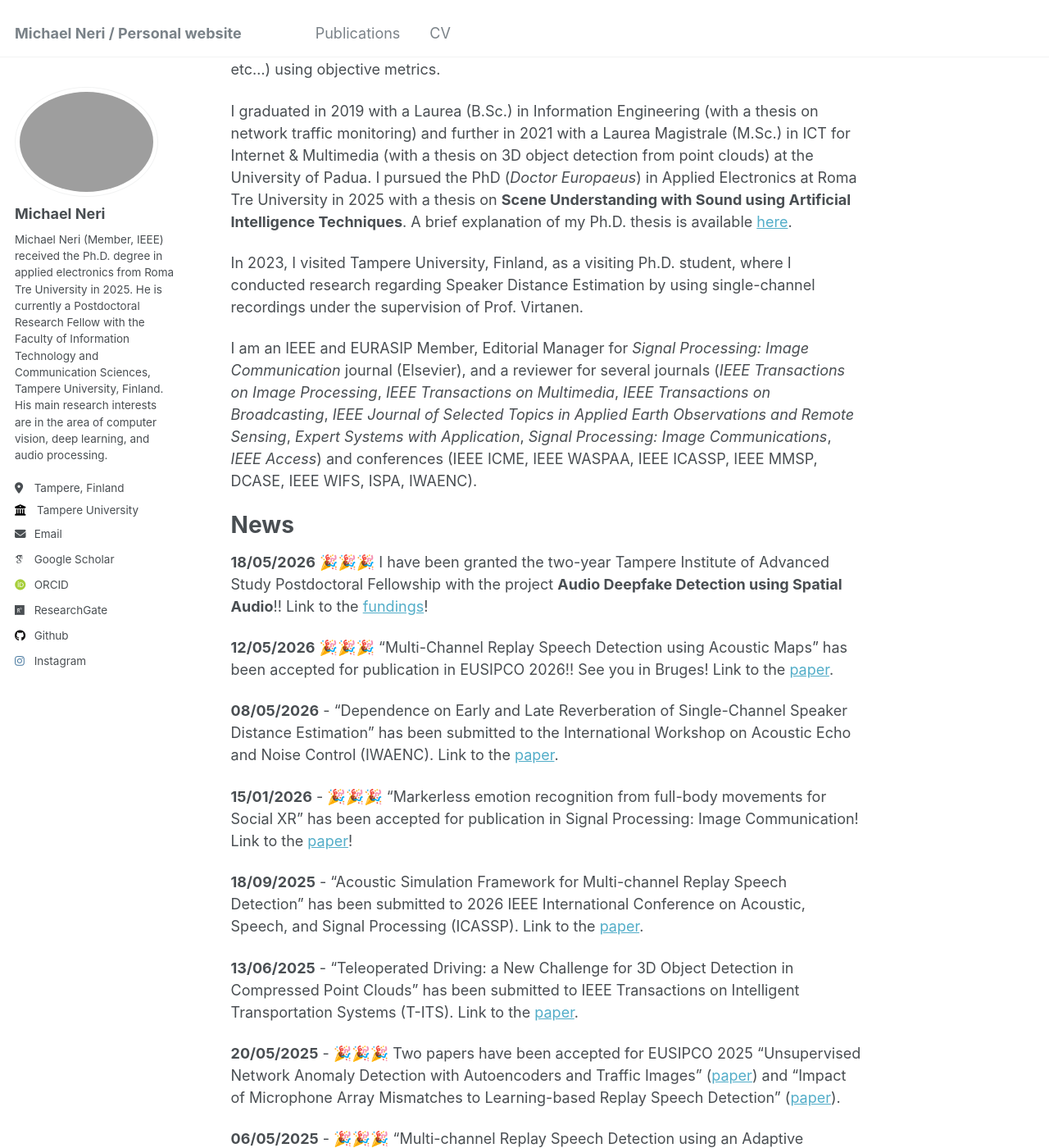
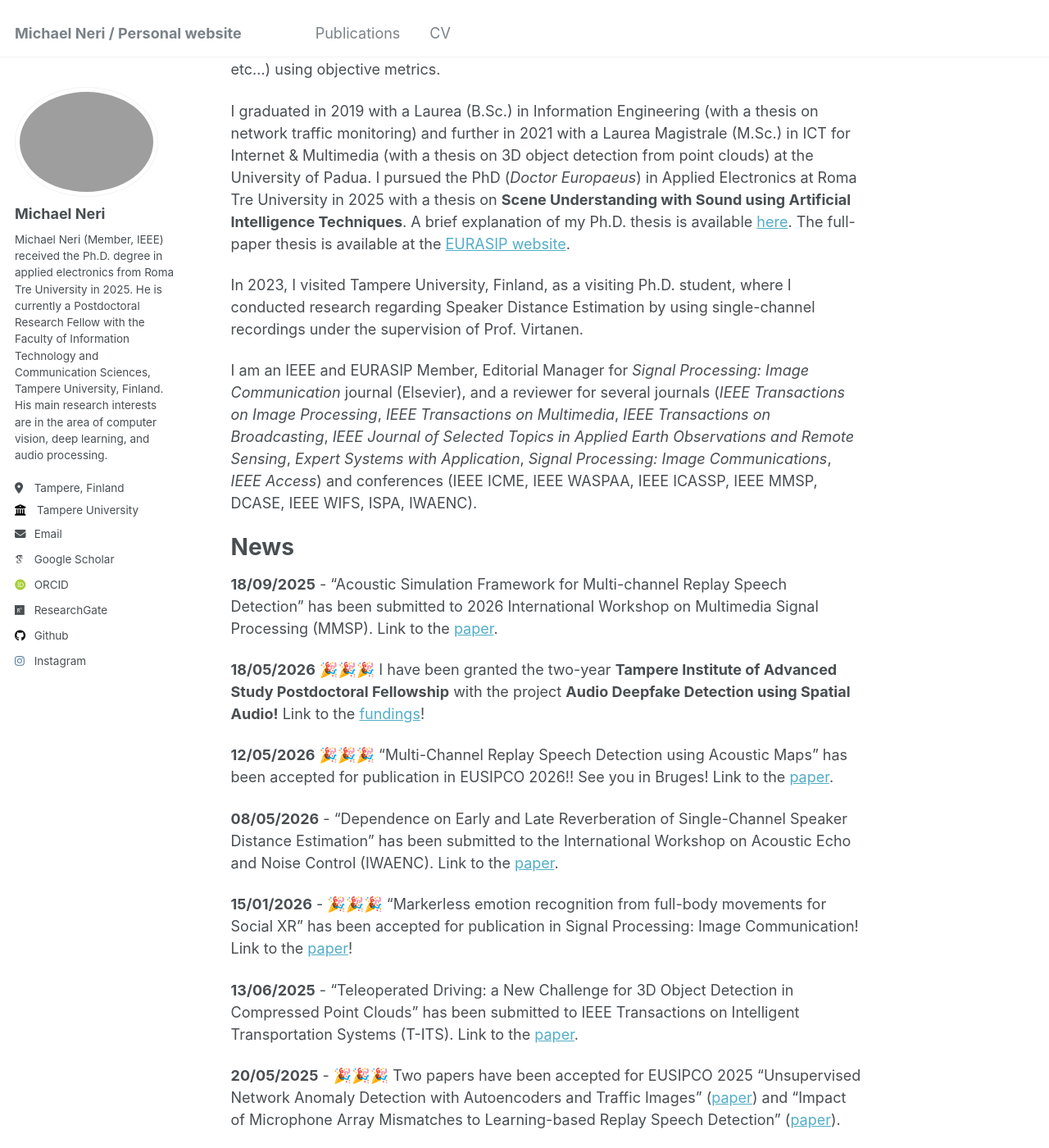
Before and after one commit to michaelneri/michaelneri.github.io, a Jekyll site: the page built from _pages/about.md, in a window 1280 px wide and 1400 px high, scrolled down 336 px. Shown: the whole window at 82% size. Built offline with Jekyll 4.4.1, drawn with Linux system fonts in a browser that asks for light colours; some web fonts are replaced.

Commit message:
Bio updated

```diff
--- a/_pages/about.md
+++ b/_pages/about.md
@@ -13,7 +13,7 @@ Ciao! Moikka!
 
 I am Michael Neri, and I am a Postdoctoral Research Fellow at Tampere University in the [Audio Research Group](https://research.tuni.fi/arg/). My research interests lie in the domain of Artificial Intelligence techniques applied to sound solving tasks: Replay Speech Detection using multi-channel recordings, Sound Event Detection, Acoustic Scene Classification, and Speaker Distance Estimation. Most of my audio processing works are within the DCASE (Detection and Classification of Acoustic Scene and Events) research context. At the same time, I am also interested in the effective quality assessment of multimedia (point clouds, light fields, etc…) using objective metrics.
 
-I graduated in 2019 with a Laurea (B.Sc.) in Information Engineering (with a thesis on network traffic monitoring) and further in 2021 with a Laurea Magistrale (M.Sc.) in ICT for Internet & Multimedia (with a thesis on 3D object detection from point clouds) at the University of Padua. I pursued the PhD (_Doctor Europaeus_) in Applied Electronics at Roma Tre University in 2025 with a thesis on **Scene Understanding with Sound using Artificial Intelligence Techniques**. A brief explanation of my Ph.D. thesis is available [here](https://tuni-my.sharepoint.com/:v:/g/personal/michael_neri_tuni_fi/IQALHd0LhnK8ToXueLrfHJmjAX-23WYWxhCaGOC9dMDzvrg).
+I graduated in 2019 with a Laurea (B.Sc.) in Information Engineering (with a thesis on network traffic monitoring) and further in 2021 with a Laurea Magistrale (M.Sc.) in ICT for Internet & Multimedia (with a thesis on 3D object detection from point clouds) at the University of Padua. I pursued the PhD (_Doctor Europaeus_) in Applied Electronics at Roma Tre University in 2025 with a thesis on **Scene Understanding with Sound using Artificial Intelligence Techniques**. A brief explanation of my Ph.D. thesis is available [here](https://tuni-my.sharepoint.com/:v:/g/personal/michael_neri_tuni_fi/IQALHd0LhnK8ToXueLrfHJmjAX-23WYWxhCaGOC9dMDzvrg). The full-paper thesis is available at the [EURASIP website](https://theses.eurasip.org/document/scene-understanding-with-sound-using-artificial-intelligence-techniques/).
 
 In 2023, I visited Tampere University, Finland, as a visiting Ph.D. student, where I conducted research regarding Speaker Distance Estimation by using single-channel recordings under the supervision of Prof. Virtanen.
 
@@ -23,15 +23,15 @@ I am an IEEE and EURASIP Member, Editorial Manager for _Signal Processing: Image
 News
 =====
 
-**18/05/2026** 🎉🎉🎉 I have been granted the two-year Tampere Institute of Advanced Study Postdoctoral Fellowship with the project **Audio Deepfake Detection using Spatial Audio**!! Link to the [fundings](https://research.tuni.fi/tampere-ias/)!
+**18/09/2025** - "Acoustic Simulation Framework for Multi-channel Replay Speech Detection" has been submitted to 2026 International Workshop on Multimedia Signal Processing (MMSP). Link to the [paper](https://arxiv.org/abs/2509.14789).
+
+**18/05/2026** 🎉🎉🎉 I have been granted the two-year **Tampere Institute of Advanced Study Postdoctoral Fellowship** with the project **Audio Deepfake Detection using Spatial Audio!** Link to the [fundings](https://research.tuni.fi/tampere-ias/)!
 
 **12/05/2026** 🎉🎉🎉 "Multi-Channel Replay Speech Detection using Acoustic Maps" has been accepted for publication in EUSIPCO 2026!! See you in Bruges! Link to the [paper](https://arxiv.org/abs/2602.16399).
 
 **08/05/2026** - "Dependence on Early and Late Reverberation of Single-Channel Speaker Distance Estimation" has been submitted to the International Workshop on Acoustic Echo and Noise Control (IWAENC). Link to the [paper](https://arxiv.org/abs/2605.07694).
 
 **15/01/2026** - 🎉🎉🎉 "Markerless emotion recognition from full-body movements for Social XR" has been accepted for publication in Signal Processing: Image Communication! Link to the [paper](https://www.sciencedirect.com/science/article/pii/S0923596526000123)!
-
-**18/09/2025** - "Acoustic Simulation Framework for Multi-channel Replay Speech Detection" has been submitted to 2026 IEEE International Conference on Acoustic, Speech, and Signal Processing (ICASSP). Link to the [paper](https://arxiv.org/abs/2509.14789).
 
 **13/06/2025** - "Teleoperated Driving: a New Challenge for 3D Object Detection in Compressed Point Clouds" has been submitted to IEEE Transactions on Intelligent Transportation Systems (T-ITS). Link to the [paper](https://arxiv.org/abs/2506.11804).
 
```
